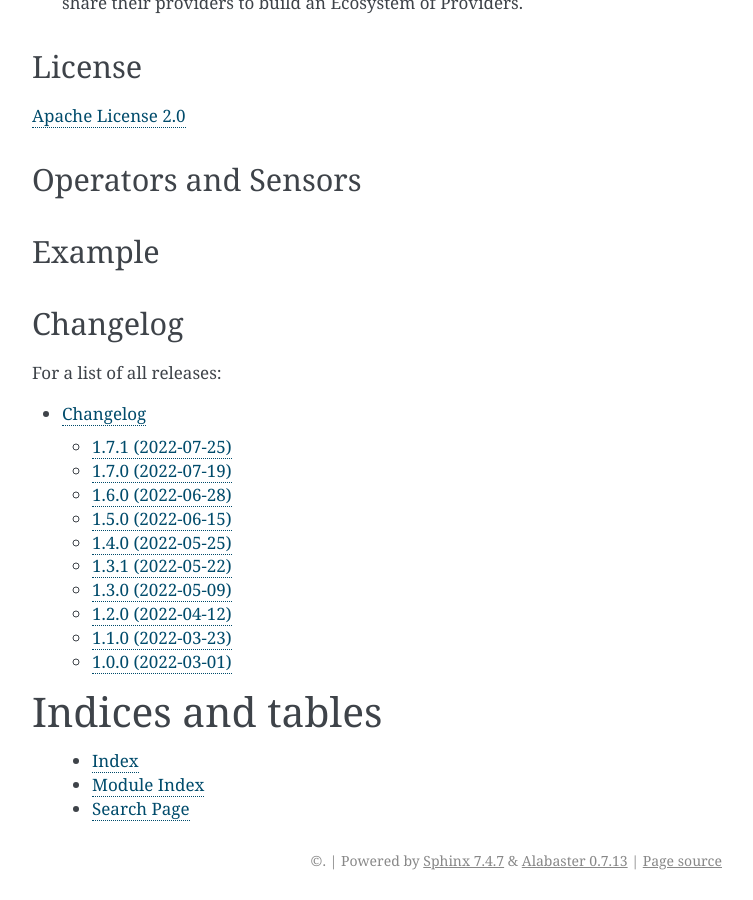
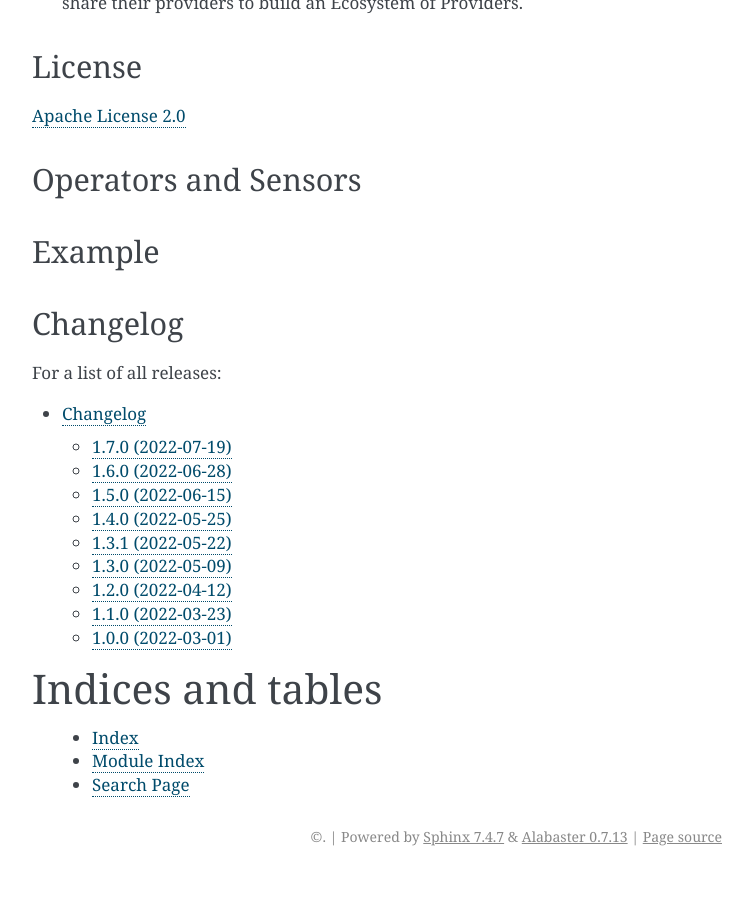
Before and after one commit to astronomer/astronomer-providers, a Sphinx documentation site: the page built from docs/index.rst, in a window 1280 px wide and 900 px high, scrolled down 2714 px. Shown: the whole window, without its empty margins (388-1141 px from the left). Built offline with Sphinx 7.4.7, drawn with Linux system fonts in a browser that asks for light colours; pages that are not in the unit, such as notebooks, are missing from menus; after the commit the page ends 3590 px from its top, so only the background shows below that.

Commit message:
Revert "Release 1.7.1"
This reverts commit 270ac776d9d8139731bdb49d80a15685df547db4.

```diff
--- a/docs/conf.py
+++ b/docs/conf.py
@@ -27,7 +27,7 @@
 author = "Astronomer Inc."
 
 # The full version, including alpha/beta/rc tags
-release = "1.7.1"
+release = "1.8.0.dev1"
 
 
 # -- General configuration ---------------------------------------------------
--- a/setup.cfg
+++ b/setup.cfg
@@ -1,6 +1,6 @@
 [metadata]
 name = astronomer-providers
-version = 1.7.1
+version = 1.8.0.dev1
 url = https://github.com/astronomer/astronomer-providers/
 author = Astronomer
 author_email = humans@astronomer.io
```
Also changed, not shown: CHANGELOG.rst (+0 -10 lines).
